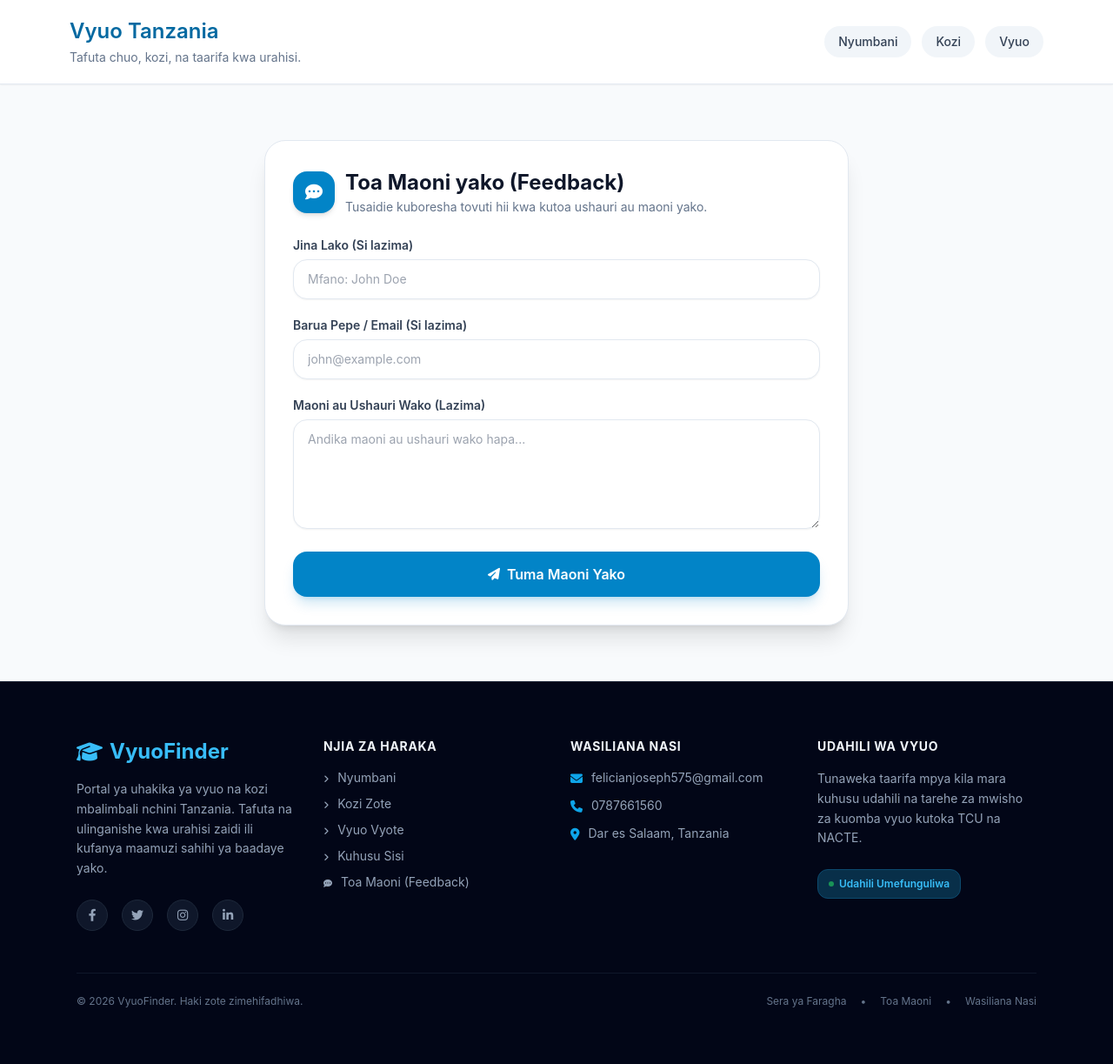
After one commit to Nyisulya/vyuo, a Django app: page /feedback/ in a window 1280 px wide. The commit adds this page. Shown: the whole page at 87% size. Run offline with Django 5.2, Linux system fonts and the light colour scheme; some libraries are stand-ins or nearby versions.

Commit message:
Create Feedback model, page, views, admin, and migration

```diff
--- a/universitysite/templates/universitysite/base.html
+++ b/universitysite/templates/universitysite/base.html
@@ -103,6 +103,7 @@
                 <li><a href="{% url 'universitysite:course_list' %}" class="hover:text-sky-400 transition-colors"><i class="fas fa-angle-right text-[10px] mr-1.5"></i> Kozi Zote</a></li>
                 <li><a href="{% url 'universitysite:university_list' %}" class="hover:text-sky-400 transition-colors"><i class="fas fa-angle-right text-[10px] mr-1.5"></i> Vyuo Vyote</a></li>
                 <li><a href="{% url 'universitysite:about' %}" class="hover:text-sky-400 transition-colors"><i class="fas fa-angle-right text-[10px] mr-1.5"></i> Kuhusu Sisi</a></li>
+                <li><a href="{% url 'universitysite:feedback' %}" class="hover:text-sky-400 transition-colors"><i class="fas fa-comment-dots text-[10px] mr-1.5"></i> Toa Maoni (Feedback)</a></li>
               </ul>
             </div>
 
@@ -147,6 +148,8 @@
             <div class="flex gap-4">
               <a href="{% url 'universitysite:privacy' %}" class="hover:text-slate-300 transition-colors">Sera ya Faragha</a>
               <span>&bull;</span>
+              <a href="{% url 'universitysite:feedback' %}" class="hover:text-slate-300 transition-colors">Toa Maoni</a>
+              <span>&bull;</span>
               <a href="{% url 'universitysite:contact' %}" class="hover:text-slate-300 transition-colors">Wasiliana Nasi</a>
             </div>
           </div>
--- /dev/null
+++ b/universitysite/templates/universitysite/feedback.html
@@ -0,0 +1,62 @@
+{% extends 'universitysite/base.html' %}
+
+{% block title %}Toa Maoni - VyuoFinder{% endblock %}
+
+{% block content %}
+<div class="max-w-2xl mx-auto py-8">
+    <div class="card rounded-3xl p-8 bg-white border border-slate-200 shadow-xl">
+        <div class="flex items-center gap-3 mb-6">
+            <div class="flex h-12 w-12 items-center justify-center rounded-2xl bg-sky-600 text-white shadow-md">
+                <i class="fas fa-comment-dots text-xl"></i>
+            </div>
+            <div>
+                <h1 class="text-2xl font-bold text-slate-900">Toa Maoni yako (Feedback)</h1>
+                <p class="text-sm text-slate-500 mt-0.5">Tusaidie kuboresha tovuti hii kwa kutoa ushauri au maoni yako.</p>
+            </div>
+        </div>
+
+        {% if success %}
+            <div class="rounded-2xl bg-green-50 border border-green-100 p-6 text-center space-y-4">
+                <div class="inline-flex h-12 w-12 items-center justify-center rounded-full bg-green-100 text-green-600">
+                    <i class="fas fa-check-circle text-2xl"></i>
+                </div>
+                <h3 class="text-lg font-bold text-green-900">Asante Sana!</h3>
+                <p class="text-sm text-green-800 max-w-md mx-auto leading-relaxed">
+                    Maoni na ushauri wako vimepokelewa kikamilifu. Tunayathamini sana ili kuendelea kuboresha mfumo huu kwa manufaa ya wanafunzi wote.
+                </p>
+                <div class="pt-2">
+                    <a href="{% url 'universitysite:home' %}" class="inline-flex items-center justify-center rounded-xl bg-slate-900 px-5 py-2.5 text-xs font-semibold text-white hover:bg-slate-800 transition">
+                        Rudi Nyumbani
+                    </a>
+                </div>
+            </div>
+        {% else %}
+            <form method="post" class="space-y-5">
+                {% csrf_token %}
+
+                <div>
+                    <label for="name" class="block text-sm font-semibold text-slate-700 mb-1.5">Jina Lako (Si lazima)</label>
+                    <input type="text" id="name" name="name" placeholder="Mfano: John Doe"
+                        class="w-full rounded-2xl border border-slate-200 bg-white px-4 py-3 text-sm text-slate-800 shadow-sm outline-none focus:border-sky-500 focus:ring-2 focus:ring-sky-500/25 transition">
+                </div>
+
+                <div>
+                    <label for="email" class="block text-sm font-semibold text-slate-700 mb-1.5">Barua Pepe / Email (Si lazima)</label>
+                    <input type="email" id="email" name="email" placeholder="john@example.com"
+                        class="w-full rounded-2xl border border-slate-200 bg-white px-4 py-3 text-sm text-slate-800 shadow-sm outline-none focus:border-sky-500 focus:ring-2 focus:ring-sky-500/25 transition">
+                </div>
+
+                <div>
+                    <label for="message" class="block text-sm font-semibold text-slate-700 mb-1.5">Maoni au Ushauri Wako (Lazima)</label>
+                    <textarea id="message" name="message" required rows="5" placeholder="Andika maoni au ushauri wako hapa..."
+                        class="w-full rounded-2xl border border-slate-200 bg-white px-4 py-3 text-sm text-slate-800 shadow-sm outline-none focus:border-sky-500 focus:ring-2 focus:ring-sky-500/25 transition"></textarea>
+                </div>
+
+                <button type="submit" class="w-full rounded-2xl bg-sky-600 py-3.5 font-semibold text-white shadow-lg shadow-sky-600/20 hover:bg-sky-700 hover:shadow-sky-700/30 transition hover:-translate-y-0.5 flex items-center justify-center gap-2">
+                    <i class="fas fa-paper-plane text-sm"></i> Tuma Maoni Yako
+                </button>
+            </form>
+        {% endif %}
+    </div>
+</div>
+{% endblock %}
--- a/universitysite/urls.py
+++ b/universitysite/urls.py
@@ -14,6 +14,7 @@ urlpatterns = [
     path('about/', views.about, name='about'),
     path('contact/', views.contact, name='contact'),
     path('privacy/', views.privacy, name='privacy'),
+    path('feedback/', views.feedback, name='feedback'),
     path('download/combined-excel/', views.download_excel, name='download_excel'),
     path('upload-excel/', views.upload_excel, name='upload_excel'),
 ]
--- a/universitysite/views.py
+++ b/universitysite/views.py
@@ -137,6 +137,17 @@ def contact(request):
 
 def privacy(request):
     return render(request, 'universitysite/privacy.html')
+
+def feedback(request):
+    if request.method == 'POST':
+        name = request.POST.get('name', '').strip()
+        email = request.POST.get('email', '').strip()
+        message = request.POST.get('message', '').strip()
+        if message:
+            Feedback.objects.create(name=name if name else None, email=email if email else None, message=message)
+            return render(request, 'universitysite/feedback.html', {'success': True})
+    return render(request, 'universitysite/feedback.html')
+
 
 def download_excel(request):
     """
```
Also changed, not shown: universitysite/admin.py (+8 -1 lines), universitysite/models.py (+12 -0 lines), universitysite/migrations/0004_feedback.py (added).
